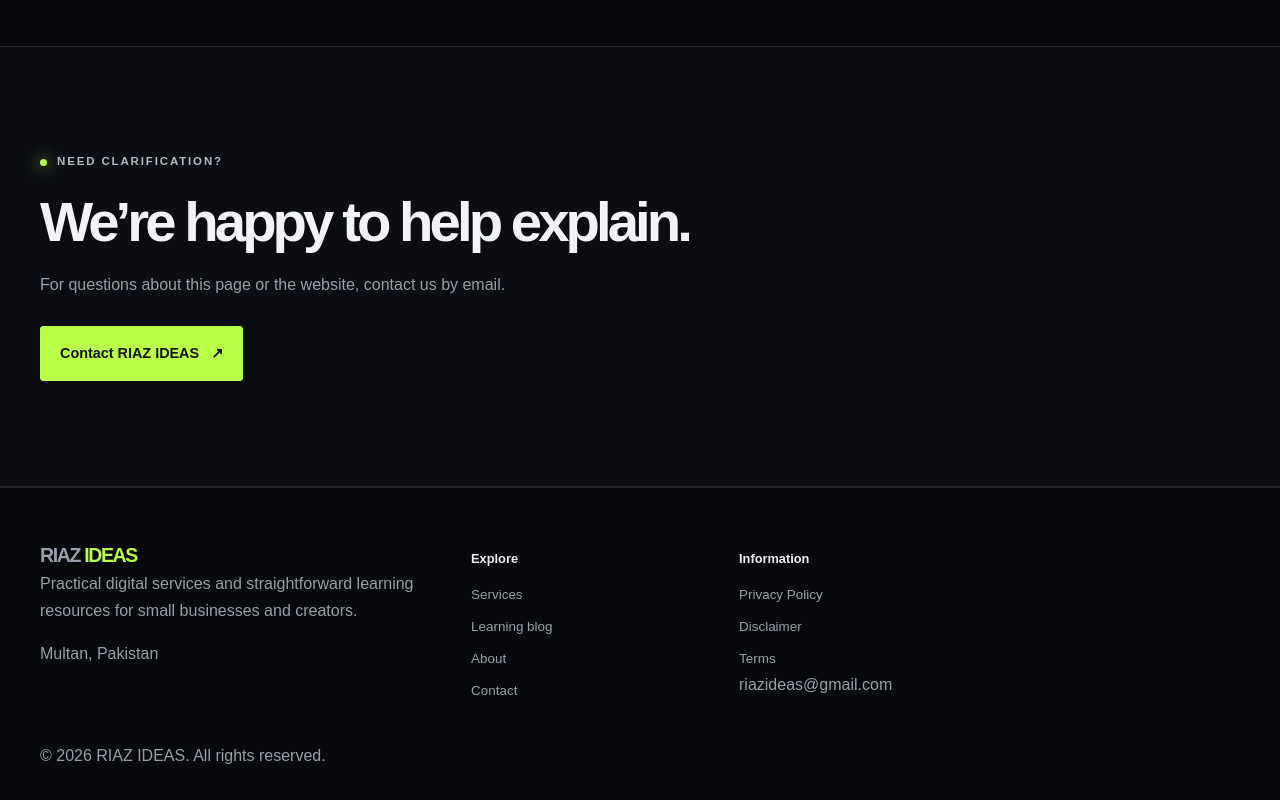
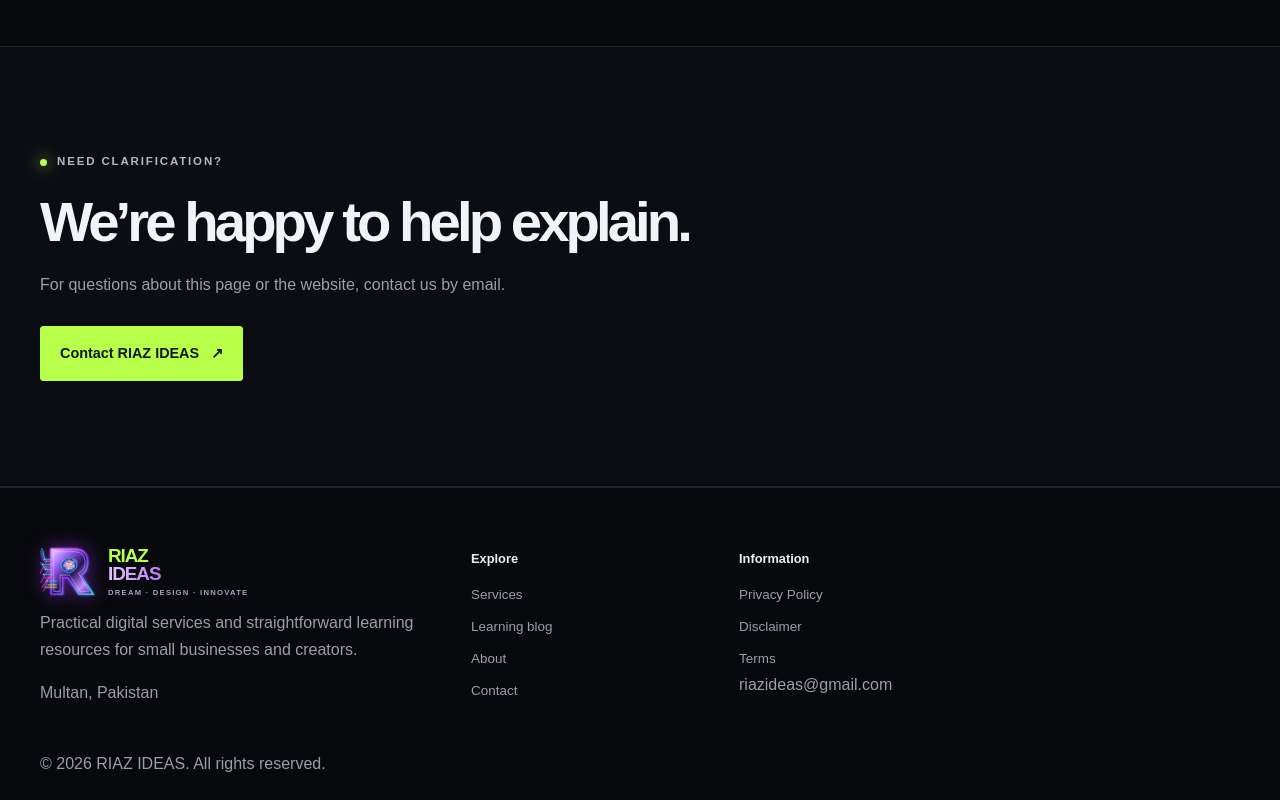
Before and after one commit to riazelahi9-cyber/website-for-ad-scen, a plain HTML site: page disclaimer.html in a window 1280 px wide. Shown: the part 1664-2464 px from the top of the page. Drawn offline with Linux system fonts and the light colour scheme.

Commit message:
Install neural-circuit RIAZ IDEAS logo

```diff
--- a/disclaimer.html
+++ b/disclaimer.html
@@ -7,7 +7,7 @@
 <meta name="theme-color" content="#08090d">
 <link rel="stylesheet" href="/assets/style.css"><script src="/assets/script.js" defer></script>
 </head>
-<body><header><div class="wrap nav" id="nav"><a class="logo" href="/index.html">RIAZ <span>IDEAS</span></a><button class="menu" type="button" aria-label="Toggle navigation" aria-expanded="false">Menu</button><nav><a href="/index.html">Home</a><a href="/services.html">Services</a><a href="/blog/index.html">Blog</a><a href="/about.html">About</a><a href="/contact.html">Contact</a></nav><a class="nav-cta" href="/contact.html">Discuss a project <span>↗</span></a></div></header><main>
+<body><header><div class="wrap nav" id="nav"><a class="logo logo-lockup" href="/index.html" aria-label="RIAZ IDEAS home"><img src="/assets/riaz-ideas-neural-logo.svg" alt="" width="58" height="58"><span class="logo-wordmark">RIAZ<span>IDEAS</span><small>DREAM · DESIGN · INNOVATE</small></span></a><button class="menu" type="button" aria-label="Toggle navigation" aria-expanded="false">Menu</button><nav><a href="/index.html">Home</a><a href="/services.html">Services</a><a href="/blog/index.html">Blog</a><a href="/about.html">About</a><a href="/contact.html">Contact</a></nav><a class="nav-cta" href="/contact.html">Discuss a project <span>↗</span></a></div></header><main>
 <section class="page-hero"><div class="wrap"><div class="eyebrow"><span class="eyebrow-dot"></span> Website information</div><h1>Disclaimer</h1><p class="muted">Last updated: 11 November 2026</p></div></section>
 <section class="section"><div class="wrap prose"><div class="callout small">Please read this page carefully. It explains the general terms and information practices for using the RIAZ IDEAS website.</div>
 <h2>1. General information</h2><p>Content published on RIAZ IDEAS is provided for general educational and informational purposes. We aim to make information useful and understandable, but we do not guarantee that every page is complete, error-free or current for every situation.</p>
@@ -18,4 +18,4 @@
 <h2>6. Contact</h2><p>Questions about this disclaimer can be sent to <a href="mailto:riazideas@gmail.com">riazideas@gmail.com</a>.</p>
 </div></section>
 <section class="section alt"><div class="wrap cta-inner"><div class="eyebrow"><span class="eyebrow-dot"></span> Need clarification?</div><h2>We’re happy to help explain.</h2><p>For questions about this page or the website, contact us by email.</p><a class="btn" href="mailto:riazideas@gmail.com">Contact RIAZ IDEAS <span>↗</span></a></div></section>
-</main><footer><div class="wrap footer-grid"><div><a class="logo" href="/index.html">RIAZ <span>IDEAS</span></a><p class="small">Practical digital services and straightforward learning resources for small businesses and creators.</p><p class="small">Multan, Pakistan</p></div><div><strong>Explore</strong><div class="footer-links small"><a href="/services.html">Services</a><a href="/blog/index.html">Learning blog</a><a href="/about.html">About</a><a href="/contact.html">Contact</a></div></div><div><strong>Information</strong><div class="footer-links small"><a href="/privacy-policy.html">Privacy Policy</a><a href="/disclaimer.html">Disclaimer</a><a href="/terms.html">Terms</a></div><p class="small"><a href="mailto:riazideas@gmail.com">riazideas@gmail.com</a></p></div></div><div class="wrap small" style="margin-top:28px">© 2026 RIAZ IDEAS. All rights reserved.</div></footer></body></html>
+</main><footer><div class="wrap footer-grid"><div><a class="logo logo-lockup" href="/index.html" aria-label="RIAZ IDEAS home"><img src="/assets/riaz-ideas-neural-logo.svg" alt="" width="58" height="58"><span class="logo-wordmark">RIAZ<span>IDEAS</span><small>DREAM · DESIGN · INNOVATE</small></span></a><p class="small">Practical digital services and straightforward learning resources for small businesses and creators.</p><p class="small">Multan, Pakistan</p></div><div><strong>Explore</strong><div class="footer-links small"><a href="/services.html">Services</a><a href="/blog/index.html">Learning blog</a><a href="/about.html">About</a><a href="/contact.html">Contact</a></div></div><div><strong>Information</strong><div class="footer-links small"><a href="/privacy-policy.html">Privacy Policy</a><a href="/disclaimer.html">Disclaimer</a><a href="/terms.html">Terms</a></div><p class="small"><a href="mailto:riazideas@gmail.com">riazideas@gmail.com</a></p></div></div><div class="wrap small" style="margin-top:28px">© 2026 RIAZ IDEAS. All rights reserved.</div></footer></body></html>
```
